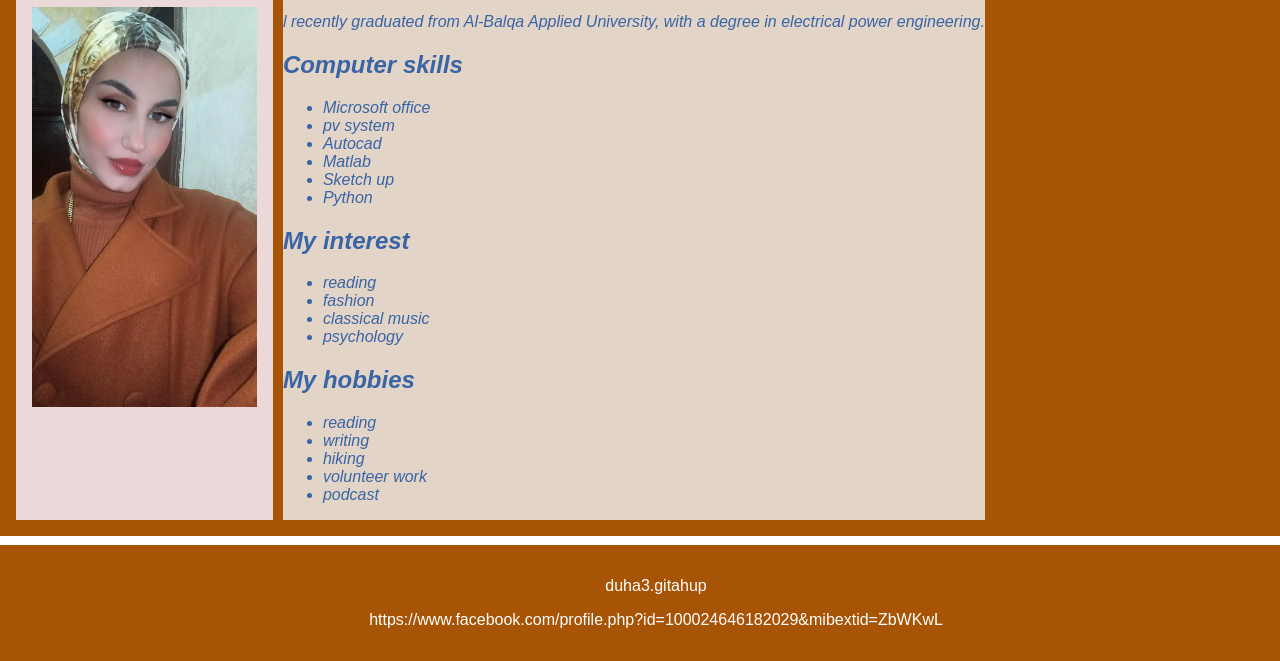
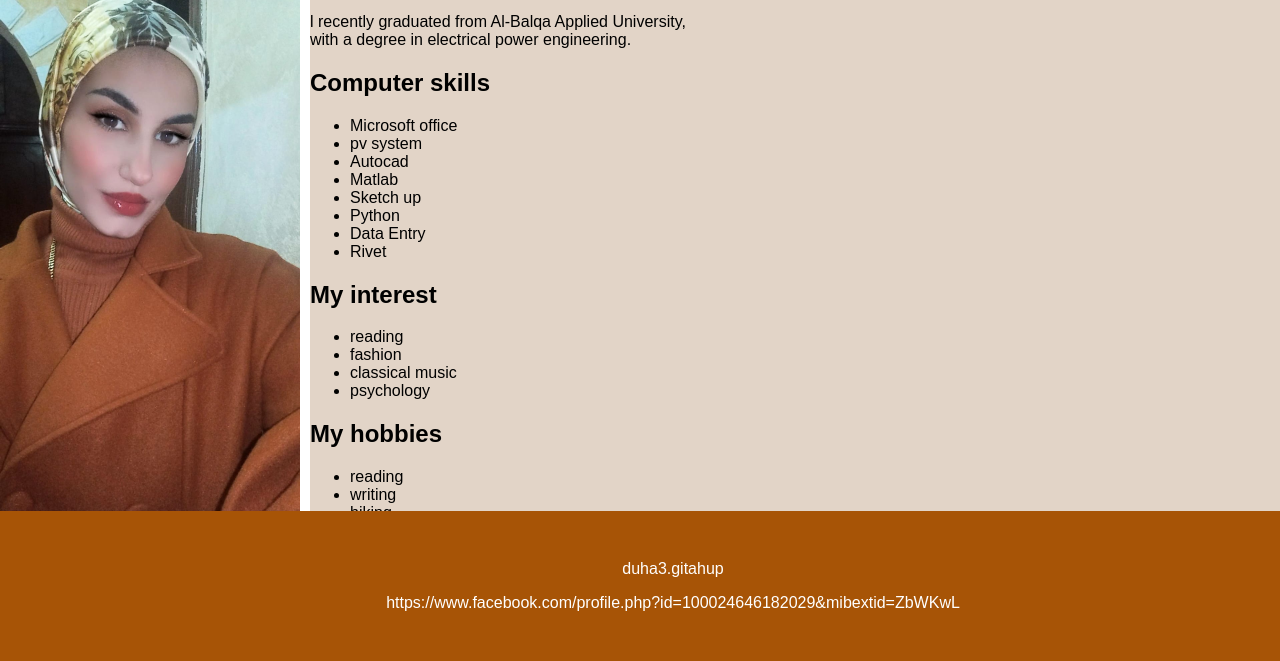
Before and after one commit to duha3/duha3.github.io, a plain HTML site: page index.html in a window 1280 px wide. Shown: the part 139-800 px from the top of the page. Drawn offline with Linux system fonts and the light colour scheme.

Commit message:
updated sizing

```diff
--- a/index.html
+++ b/index.html
@@ -13,13 +13,13 @@
         <header>
             <!-- Add your header content here -->
             <h1>Duha Khraisat</h1>
-            <img src="doha.jpeg" height="400px">
+            <img src="doha.jpeg" height="100px">
         </header>
 
         <section>
             <h2>About Me</h2>
             <p>I'm Duha Khreisat ,l'm from JORDAN As- Salt, l'm 22-year-old ,<div>l recently graduated from Al-Balqa Applied University,
-             with a degree in electrical power engineering.</div></p>
+            <div> with a degree in electrical power engineering.</div></p>
                  <h2>Computer skills</h2>
                  <ul>
                     <li>Microsoft office</li>
@@ -28,6 +28,8 @@
                     <li>Matlab</li>
                     <li>Sketch up</li>
                     <li>Python</li>
+                    <li>Data Entry</li>
+                    <li>Rivet</li>
                  </ul>
                  <h2>My interest</h2>
                  <!-- List your projects here -->
--- a/styles.css
+++ b/styles.css
@@ -8,25 +8,25 @@ body {
 
 }
 
-header, main, footer {
-    padding: 16px;
+footer {
+    padding: 33px;
 }
 
 /* Header styles */
 header {
     background-color: #ebd8d8;
-    color: #3185ca;
+    color: #696a6b;
     text-align: left;
 }
 
 /* Main content styles */
-main {
-    padding-top: 50px; /* Adjust as needed */
+/* main {
+    padding-top: 50px;
     display: flex;
     background-color: #a75406;
     font-style: italic;
-    color: #3964a5;
-}
+    color: #747475;
+} */
 
 /* Footer styles */
 footer {
@@ -37,8 +37,28 @@ footer {
     bottom: 0;
     width: 100%;
 }
-
+/*
 section {
     margin-left: 10px;
     background-color: #e2d4c7;
+} */
+
+/* Main content styles */
+/* Main content styles */
+main {
+    padding-top: 50px; /* Adjust as needed */
+    display: flex;
 }
+
+/* Adjust the width of the image container */
+header img {
+    max-width: 100%;
+    height: auto;
+    width: 300px; /* Set a fixed width for the image */
+}
+
+section {
+    flex: 1; /* This will make the section take up the remaining space */
+    margin-left: 10px;
+    background-color: #e2d4c7;
+}
```
